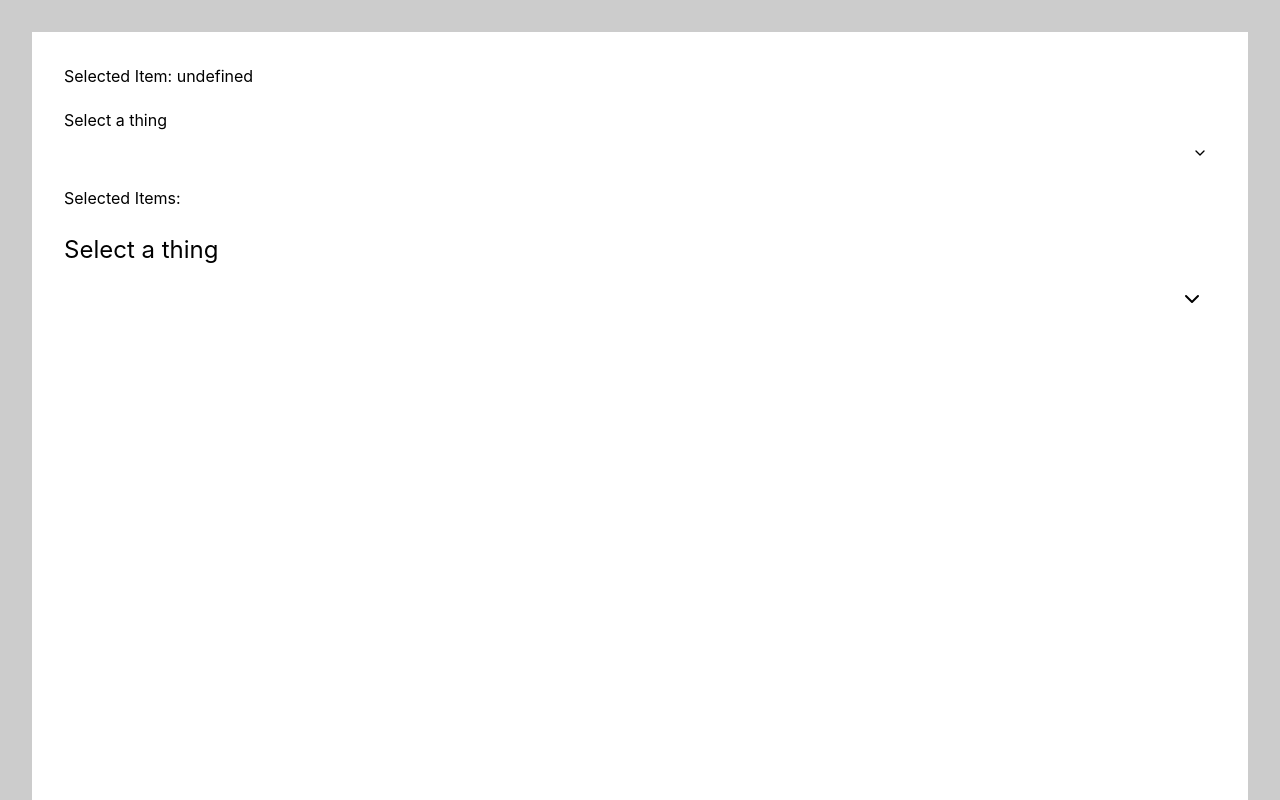
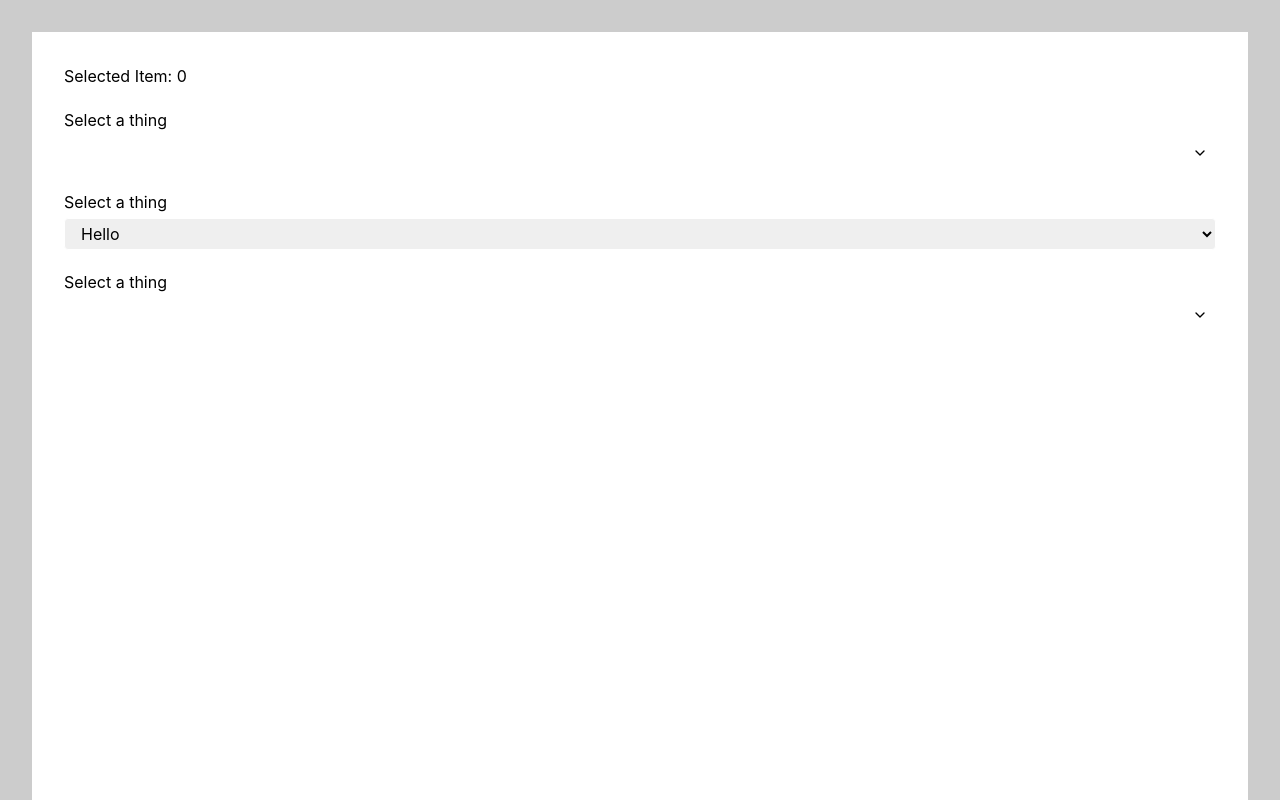
Before and after one commit to coxy2001/svelte-components, a Svelte app: page / in a window 1280 px wide. Shown: the top 800 px of the page. Built offline with nearby package versions, Linux system fonts and the light colour scheme.

Commit message:
Better styles

```diff
--- a/src/App.svelte
+++ b/src/App.svelte
@@ -43,7 +43,16 @@
 
     <p></p>
 
-    <p>Selected Items:</p>
+    <label for="select_real">Select a thing</label>
+    <select name="select_real" bind:value>
+        {#each items as item}
+            <option value={item.value}>{item.label}</option>
+        {/each}
+    </select>
+
+    <p></p>
+
+    <!-- <p>Selected Items:</p>
 
     <ul>
         {#each selectedItems as item}
@@ -51,12 +60,10 @@
         {/each}
     </ul>
 
-    <p></p>
+    <p></p> -->
 
-    <div style="font-size: 1.5rem;">
-        <label for="select_2">Select a thing</label>
-        <MultiSelect name="select_2" {items} bind:selectedItems />
-    </div>
+    <label for="select_2">Select a thing</label>
+    <MultiSelect name="select_2" {items} bind:selectedItems />
 </main>
 
 <style>
--- a/src/scss/combobox.scss
+++ b/src/scss/combobox.scss
@@ -75,7 +75,8 @@
         max-height: 40svh;
         overflow-y: auto;
         background-color: #222;
-        border: 1px solid #fff;
+        border: 1px solid #888;
+        box-shadow: 0 4px 8px #0008;
         user-select: none;
         z-index: 1;
 
@@ -89,7 +90,6 @@
         display: flex;
         align-items: center;
         padding: 0.25em 0.75em 0.25em 1.75em;
-        border: 1px solid #fff;
         cursor: pointer;
 
         &--selected {
```
